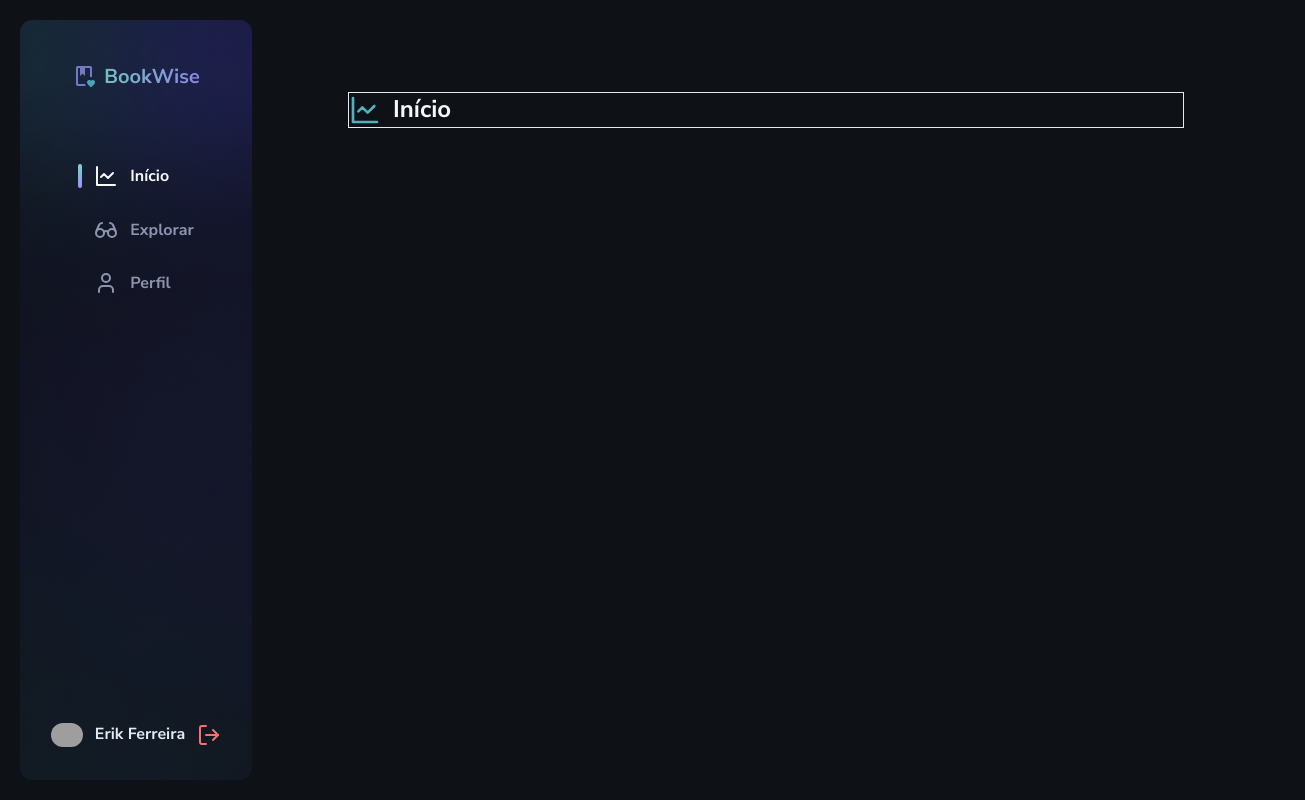
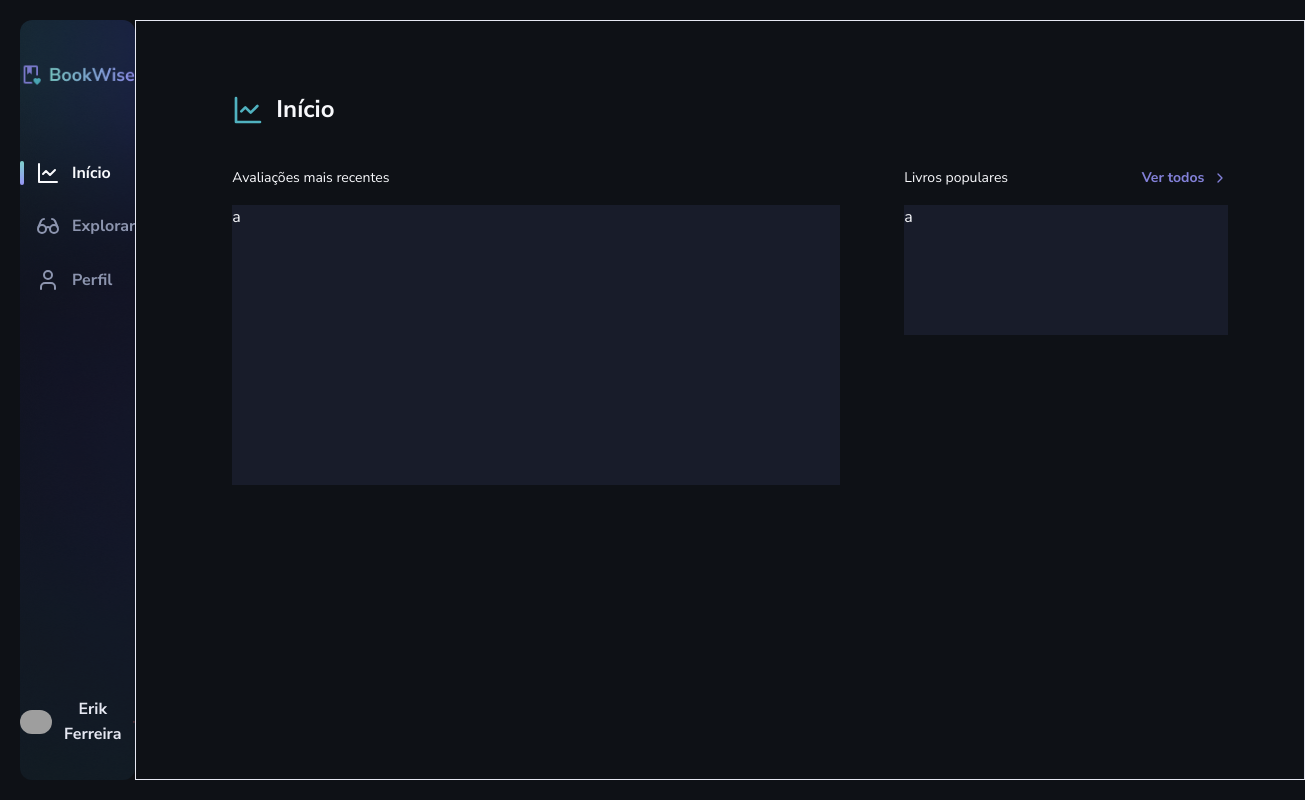
Before and after one commit to erik-ferreira/book-wise, a Next.js app: page /user/home in a window 1280 px wide. Shown: the whole page, 1305 px wide, since content can reach past the window. Built offline with nearby package versions, Linux system fonts and the light colour scheme; grey boxes are pictures that could not be loaded.

Commit message:
create component TitleSection

```diff
--- a/src/app/user/home/page.tsx
+++ b/src/app/user/home/page.tsx
@@ -1,11 +1,26 @@
 import { LineChart } from "lucide-react"
 
 import { Header } from "@/components/Header"
+import { TitleSection } from "@/components/TitleSection"
 
 export default function Home() {
   return (
-    <main className="w-full pt-[4.5rem] pl-24 pr-[4.75rem]">
+    <main className="w-full pt-[4.5rem] pl-24 pr-[4.75rem] border">
       <Header label="Início" icon={LineChart} />
+
+      <div className="flex gap-16">
+        <section className="w-[608px]">
+          <TitleSection label="Avaliações mais recentes" />
+
+          <article className="bg-gray-700 w-full h-[280px]">a</article>
+        </section>
+
+        <section className="w-[324px]">
+          <TitleSection label="Livros populares" href="/all" />
+
+          <article className="bg-gray-700 w-full h-[130px]">a</article>
+        </section>
+      </div>
     </main>
   )
 }
--- a/src/components/Header.tsx
+++ b/src/components/Header.tsx
@@ -15,7 +15,7 @@ export function Header({
   inputSearchProps,
 }: HeaderProps) {
   return (
-    <header className="flex items-center justify-between mb-10 border">
+    <header className="flex items-center justify-between mb-10">
       <h1 className="flex items-center gap-3 font-bold text-2xl leading-short">
         <Icon className="w-8 h-8 text-green-100" />
         {label}
--- /dev/null
+++ b/src/components/TitleSection.tsx
@@ -0,0 +1,25 @@
+import Link from "next/link"
+import { ChevronRight } from "lucide-react"
+
+interface TitleSectionProps {
+  label: string
+  href?: string
+}
+
+export function TitleSection({ label, href }: TitleSectionProps) {
+  return (
+    <div className="flex items-center justify-between mb-4">
+      <h2 className="text-sm leading-base">{label}</h2>
+
+      {href && (
+        <Link
+          href={href}
+          className="text-purple-100 text-sm font-bold leading-base flex items-center gap-2"
+        >
+          Ver todos
+          <ChevronRight className="w-4 h-4" />
+        </Link>
+      )}
+    </div>
+  )
+}
```
